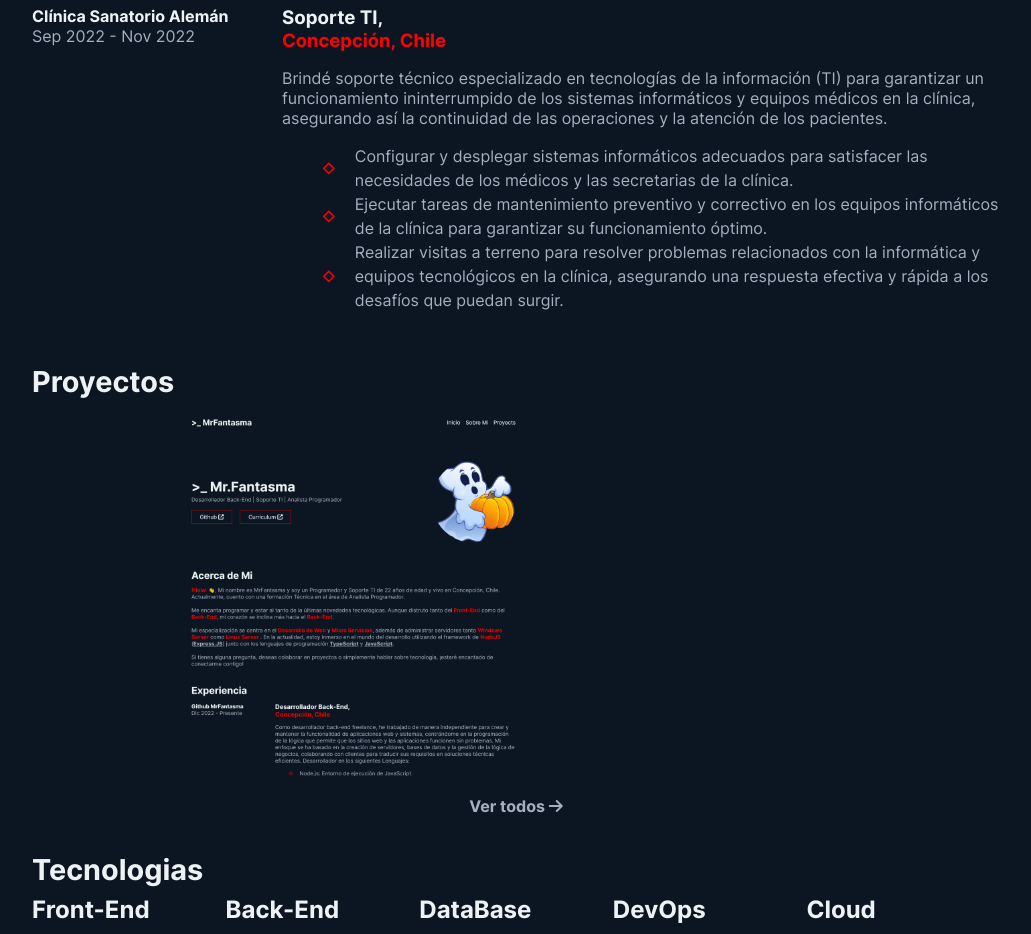
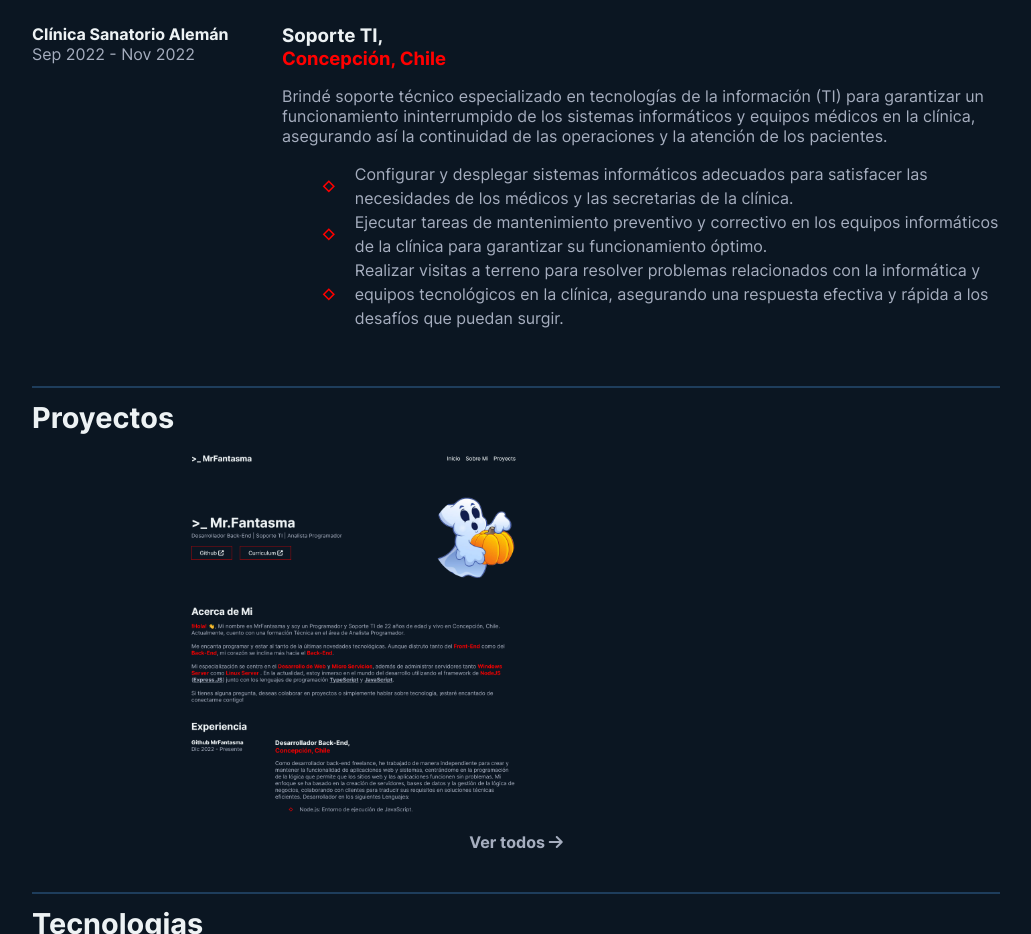
Before and after one commit to FantaCovid-19/Portfolio, an Astro site: page / in a window 1280 px wide. Shown: the part 1583-2517 px from the top of the page, without its empty margins (124-1155 px from the left). Built offline with nearby package versions, Linux system fonts and the light colour scheme; Astro itself is replaced by a stand-in of ours.

Commit message:
💄style change

```diff
--- a/src/components/Banner.astro
+++ b/src/components/Banner.astro
@@ -34,7 +34,6 @@
 
   .home-image {
     width: 250px;
-    border-radius: 50%;
     border-style: none;
   }
 
--- a/src/pages/index.astro
+++ b/src/pages/index.astro
@@ -13,11 +13,26 @@ import Banner from '../components/Banner.astro';
 
   <About />
 
+  <hr />
+
   <Experience />
+
+  <hr />
 
   <Proyects />
 
+  <hr />
+
   <Skills />
+
+  <hr />
 
   <Contact />
 </Layout>
+
+<style>
+  hr {
+    width: 100%;
+    border: 1px solid #1e3d5c;
+  }
+</style>
```
